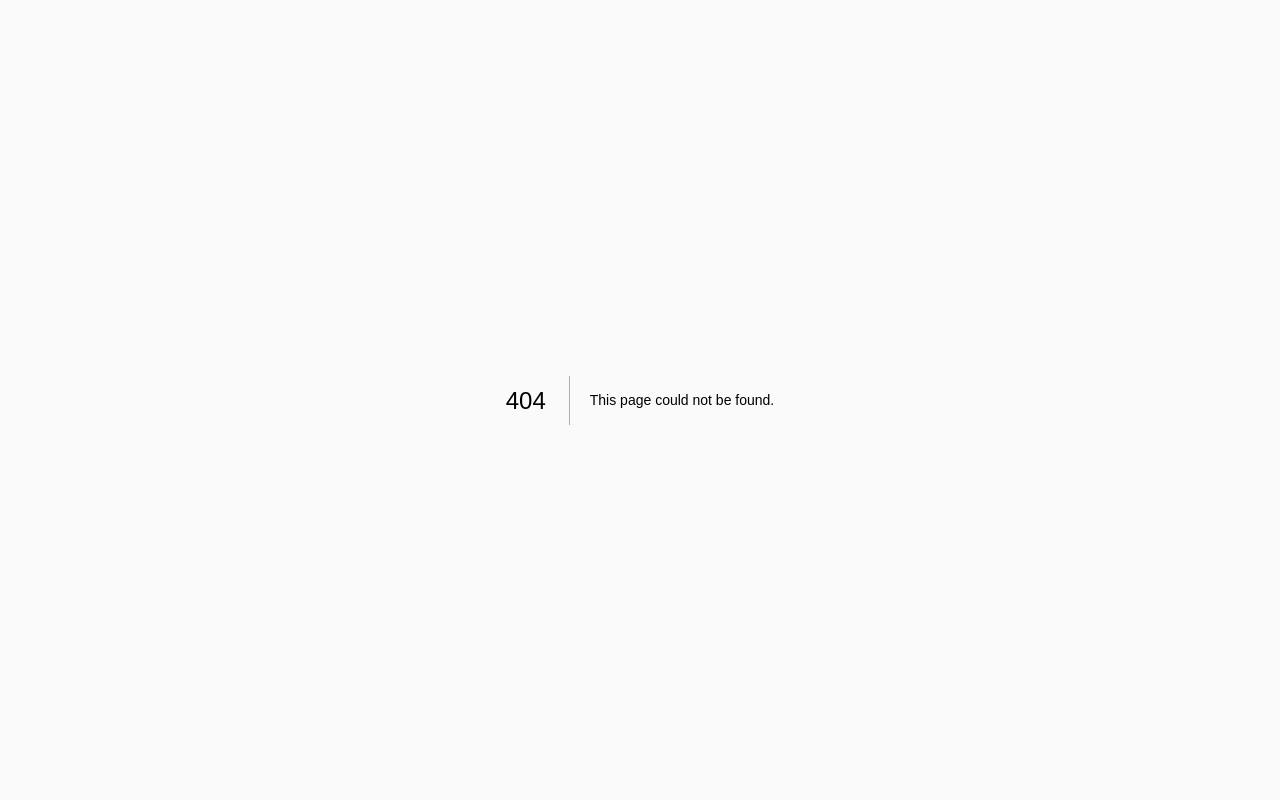
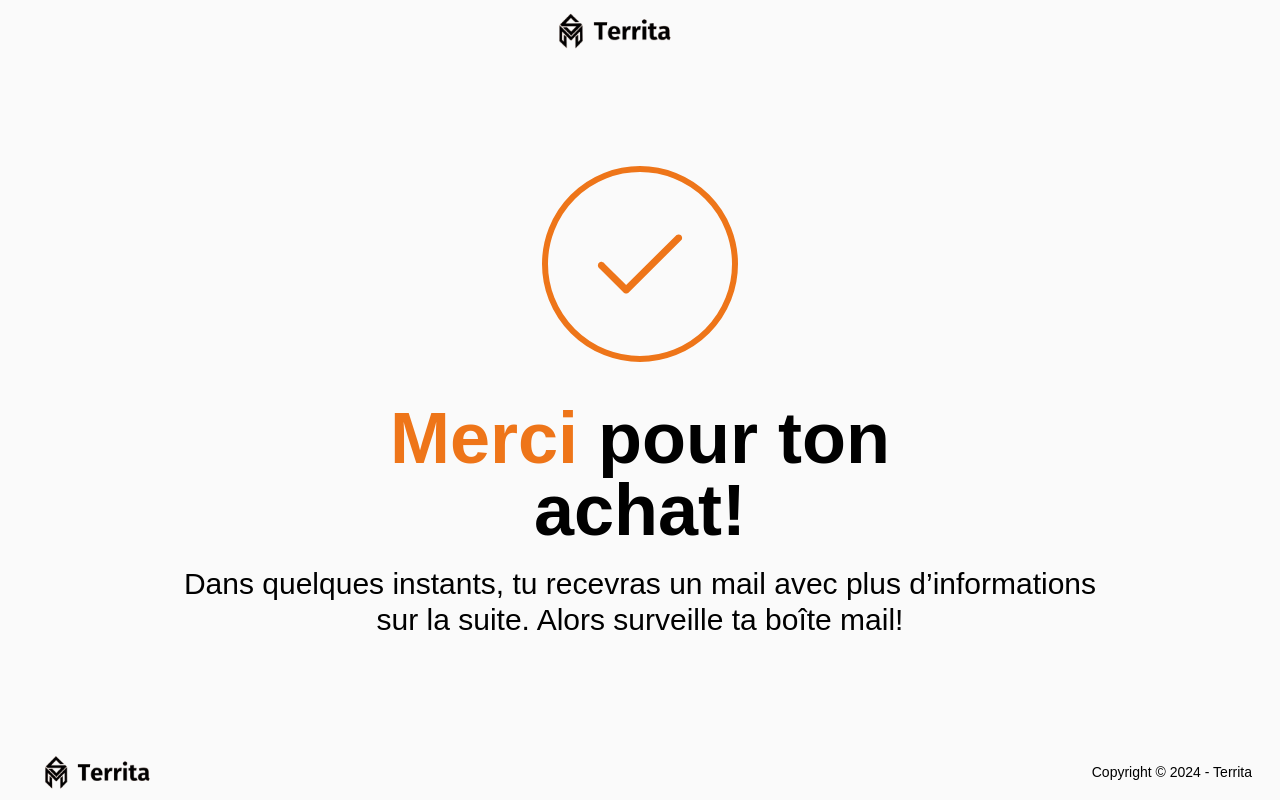
Before and after one commit to SebMZI/territa-lp, a Next.js app: page /remerciements in a window 1280 px wide. Before the commit this address had no page. Built offline with nearby package versions, Linux system fonts and the light colour scheme.

Commit message:
feat: add thank you page

```diff
--- /dev/null
+++ b/app/remerciements/page.jsx
@@ -0,0 +1,48 @@
+import Image from "next/image";
+import React from "react";
+
+const page = () => {
+  return (
+    <main className="h-screen max-w-screen-xl m-auto flex flex-col items-center justify-between px-7 overflow-hidden">
+      <header className="w-full grid place-content-center py-1">
+        <Image
+          width={215}
+          height={22}
+          src="/images/logo.png"
+          alt="Logo de l'entreprise Territa écrit en noir"
+          className="w-3/4"
+        />
+      </header>
+      <section className="w-full h-full flex flex-col items-center justify-center gap-10">
+        <Image
+          src="/images/validationCheck.svg"
+          alt="Cercle avec une marque check signifiant une validation"
+          width={196}
+          height={196}
+          className="lg:w-[196px] w-[140px]"
+        />
+        <div className="flex flex-col items-center">
+          <h1 className="lg:text-7xl md:text-5xl text-3xl font-bold text-center md:w-2/4">
+            <span className="text-ascent">Merci</span> pour ton achat!
+          </h1>
+          <p className="lg:text-3xl md:text-xl text-center md:w-3/4 pt-5">
+            Dans quelques instants, tu recevras un mail avec plus d’informations
+            sur la suite. Alors surveille ta boîte mail!
+          </p>
+        </div>
+      </section>
+      <footer className="w-full flex flex-row items-center justify-between py-1">
+        <Image
+          width={199}
+          height={69}
+          src="/images/logo.png"
+          alt="Logo de l'entreprise Territa écrit en noir"
+          className="w-[140px]"
+        />
+        <p className="md:text-sm text-xs">Copyright &copy; 2024 - Territa</p>
+      </footer>
+    </main>
+  );
+};
+
+export default page;
```
Also changed, not shown: public/images/validationCheck.svg (added).
